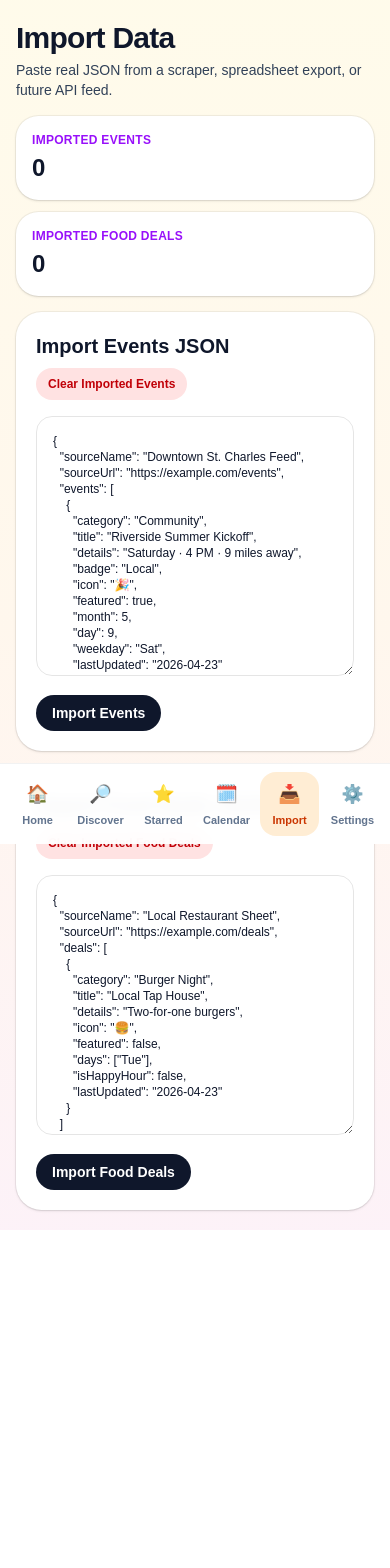
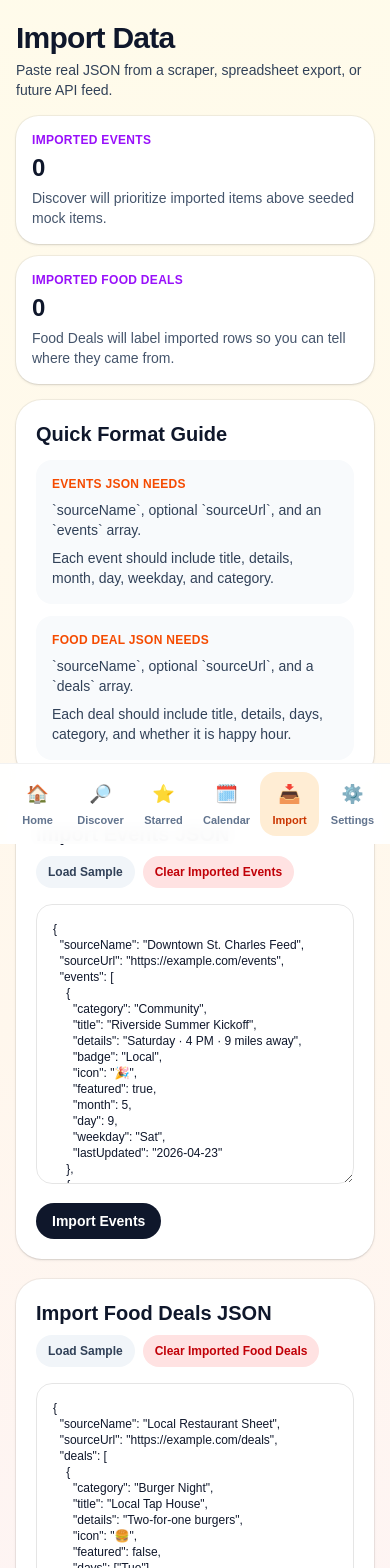
Before and after one commit to WallaceAIBot/good-times-calendar, a Next.js app: page /import in a window 390 px wide. Shown: the top 1568 px of the page. Before the commit the page ends 1358 px from the top, so only its background shows below. Built offline with nearby package versions, Linux system fonts and the light colour scheme.

Commit message:
polish import UX

```diff
--- a/app/import/page.tsx
+++ b/app/import/page.tsx
@@ -18,6 +18,18 @@ const sampleEventsJson = `{
       "day": 9,
       "weekday": "Sat",
       "lastUpdated": "2026-04-23"
+    },
+    {
+      "category": "Comedy",
+      "title": "Open Mic Laugh Night",
+      "details": "Friday · 8 PM · 11 miles away",
+      "badge": "Regional",
+      "icon": "🎤",
+      "featured": false,
+      "month": 5,
+      "day": 8,
+      "weekday": "Fri",
+      "lastUpdated": "2026-04-23"
     }
   ]
 }`;
@@ -35,9 +47,21 @@ const sampleDealsJson = `{
       "days": ["Tue"],
       "isHappyHour": false,
       "lastUpdated": "2026-04-23"
+    },
+    {
+      "category": "Happy Hour",
+      "title": "Downtown Sushi Bar",
+      "details": "4–6 PM happy hour",
+      "icon": "🍣",
+      "featured": true,
+      "days": ["Wed", "Thu", "Fri"],
+      "isHappyHour": true,
+      "lastUpdated": "2026-04-23"
     }
   ]
 }`;
+
+type StatusType = "idle" | "success" | "error";
 
 export default function ImportPage() {
   const {
@@ -51,32 +75,89 @@ export default function ImportPage() {
 
   const [eventsJson, setEventsJson] = useState(sampleEventsJson);
   const [dealsJson, setDealsJson] = useState(sampleDealsJson);
+
   const [eventsStatus, setEventsStatus] = useState("");
   const [dealsStatus, setDealsStatus] = useState("");
+  const [eventsStatusType, setEventsStatusType] = useState<StatusType>("idle");
+  const [dealsStatusType, setDealsStatusType] = useState<StatusType>("idle");
 
   const handleImportEvents = () => {
     try {
       const parsed = JSON.parse(eventsJson);
+
+      if (!parsed || !Array.isArray(parsed.events) || !parsed.sourceName) {
+        setEventsStatus("Event JSON needs sourceName and an events array.");
+        setEventsStatusType("error");
+        return;
+      }
+
       importEventsFromJson(parsed);
       setEventsStatus("Imported events successfully ✓");
+      setEventsStatusType("success");
     } catch {
-      setEventsStatus("Event JSON is invalid");
+      setEventsStatus("Event JSON is invalid.");
+      setEventsStatusType("error");
     }
   };
 
   const handleImportDeals = () => {
     try {
       const parsed = JSON.parse(dealsJson);
+
+      if (!parsed || !Array.isArray(parsed.deals) || !parsed.sourceName) {
+        setDealsStatus("Food deal JSON needs sourceName and a deals array.");
+        setDealsStatusType("error");
+        return;
+      }
+
       importFoodDealsFromJson(parsed);
       setDealsStatus("Imported food deals successfully ✓");
+      setDealsStatusType("success");
     } catch {
-      setDealsStatus("Food deal JSON is invalid");
+      setDealsStatus("Food deal JSON is invalid.");
+      setDealsStatusType("error");
     }
+  };
+
+  const handleLoadSampleEvents = () => {
+    setEventsJson(sampleEventsJson);
+    setEventsStatus("Loaded sample event JSON.");
+    setEventsStatusType("idle");
+  };
+
+  const handleLoadSampleDeals = () => {
+    setDealsJson(sampleDealsJson);
+    setDealsStatus("Loaded sample food deal JSON.");
+    setDealsStatusType("idle");
+  };
+
+  const handleClearImportedEvents = () => {
+    clearImportedEvents();
+    setEventsStatus("Cleared imported events.");
+    setEventsStatusType("idle");
+  };
+
+  const handleClearImportedDeals = () => {
+    clearImportedFoodDeals();
+    setDealsStatus("Cleared imported food deals.");
+    setDealsStatusType("idle");
+  };
+
+  const statusClass = (type: StatusType) => {
+    if (type === "success") {
+      return "text-green-700";
+    }
+
+    if (type === "error") {
+      return "text-red-700";
+    }
+
+    return "text-slate-600";
   };
 
   return (
     <main className="min-h-screen bg-gradient-to-b from-amber-50 via-orange-50 to-pink-50 px-4 py-5 text-slate-900 sm:p-6">
-      <div className="mx-auto max-w-3xl">
+      <div className="mx-auto max-w-4xl">
         <div className="mb-4">
           <h1 className="text-3xl font-extrabold tracking-tight sm:text-4xl">
             Import Data
@@ -92,6 +173,9 @@ export default function ImportPage() {
               Imported Events
             </p>
             <p className="mt-1 text-2xl font-extrabold">{importedEventsCount}</p>
+            <p className="mt-1 text-sm text-slate-600">
+              Discover will prioritize imported items above seeded mock items.
+            </p>
           </div>
 
           <div className="rounded-[1.4rem] bg-white p-4 shadow-sm ring-1 ring-black/5">
@@ -99,6 +183,38 @@ export default function ImportPage() {
               Imported Food Deals
             </p>
             <p className="mt-1 text-2xl font-extrabold">{importedFoodDealsCount}</p>
+            <p className="mt-1 text-sm text-slate-600">
+              Food Deals will label imported rows so you can tell where they came from.
+            </p>
+          </div>
+        </div>
+
+        <div className="mb-5 rounded-[1.6rem] bg-white p-5 shadow-sm ring-1 ring-black/5">
+          <h2 className="text-xl font-bold">Quick Format Guide</h2>
+          <div className="mt-3 grid gap-3 md:grid-cols-2">
+            <div className="rounded-2xl bg-slate-50 p-4">
+              <p className="text-xs font-bold uppercase tracking-wide text-orange-600">
+                Events JSON needs
+              </p>
+              <p className="mt-2 text-sm text-slate-700">
+                `sourceName`, optional `sourceUrl`, and an `events` array.
+              </p>
+              <p className="mt-2 text-sm text-slate-700">
+                Each event should include title, details, month, day, weekday, and category.
+              </p>
+            </div>
+
+            <div className="rounded-2xl bg-slate-50 p-4">
+              <p className="text-xs font-bold uppercase tracking-wide text-orange-600">
+                Food Deal JSON needs
+              </p>
+              <p className="mt-2 text-sm text-slate-700">
+                `sourceName`, optional `sourceUrl`, and a `deals` array.
+              </p>
+              <p className="mt-2 text-sm text-slate-700">
+                Each deal should include title, details, days, category, and whether it is happy hour.
+              </p>
+            </div>
           </div>
         </div>
 
@@ -106,29 +222,42 @@ export default function ImportPage() {
           <section className="rounded-[1.6rem] bg-white p-5 shadow-sm ring-1 ring-black/5">
             <div className="flex flex-wrap items-center justify-between gap-2">
               <h2 className="text-xl font-bold">Import Events JSON</h2>
+              <div className="flex flex-wrap gap-2">
                 <button
-                onClick={clearImportedEvents}
+                  onClick={handleLoadSampleEvents}
+                  className="rounded-full bg-slate-100 px-3 py-2 text-xs font-bold text-slate-700"
+                >
+                  Load Sample
+                </button>
+                <button
+                  onClick={handleClearImportedEvents}
                   className="rounded-full bg-red-100 px-3 py-2 text-xs font-bold text-red-700"
                 >
                   Clear Imported Events
                 </button>
               </div>
+            </div>
 
             <textarea
               value={eventsJson}
-              onChange={(e) => setEventsJson(e.target.value)}
-              className="mt-4 min-h-[260px] w-full rounded-2xl border border-black/10 p-4 font-mono text-xs outline-none focus:border-orange-300"
+              onChange={(e) => {
+                setEventsJson(e.target.value);
+                setEventsStatus("");
+                setEventsStatusType("idle");
+              }}
+              className="mt-4 min-h-[280px] w-full rounded-2xl border border-black/10 p-4 font-mono text-xs outline-none focus:border-orange-300"
             />
 
-            <div className="mt-3 flex flex-wrap gap-2">
+            <div className="mt-3 flex flex-wrap items-center gap-3">
               <button
                 onClick={handleImportEvents}
                 className="rounded-full bg-slate-900 px-4 py-2 text-sm font-semibold text-white"
               >
                 Import Events
               </button>
+
               {eventsStatus ? (
-                <p className="self-center text-sm font-medium text-slate-700">
+                <p className={`text-sm font-medium ${statusClass(eventsStatusType)}`}>
                   {eventsStatus}
                 </p>
               ) : null}
@@ -138,32 +267,55 @@ export default function ImportPage() {
           <section className="rounded-[1.6rem] bg-white p-5 shadow-sm ring-1 ring-black/5">
             <div className="flex flex-wrap items-center justify-between gap-2">
               <h2 className="text-xl font-bold">Import Food Deals JSON</h2>
+              <div className="flex flex-wrap gap-2">
                 <button
-                onClick={clearImportedFoodDeals}
+                  onClick={handleLoadSampleDeals}
+                  className="rounded-full bg-slate-100 px-3 py-2 text-xs font-bold text-slate-700"
+                >
+                  Load Sample
+                </button>
+                <button
+                  onClick={handleClearImportedDeals}
                   className="rounded-full bg-red-100 px-3 py-2 text-xs font-bold text-red-700"
                 >
                   Clear Imported Food Deals
                 </button>
               </div>
+            </div>
 
             <textarea
               value={dealsJson}
-              onChange={(e) => setDealsJson(e.target.value)}
-              className="mt-4 min-h-[260px] w-full rounded-2xl border border-black/10 p-4 font-mono text-xs outline-none focus:border-orange-300"
+              onChange={(e) => {
+                setDealsJson(e.target.value);
+                setDealsStatus("");
+                setDealsStatusType("idle");
+              }}
+              className="mt-4 min-h-[280px] w-full rounded-2xl border border-black/10 p-4 font-mono text-xs outline-none focus:border-orange-300"
             />
 
-            <div className="mt-3 flex flex-wrap gap-2">
+            <div className="mt-3 flex flex-wrap items-center gap-3">
               <button
                 onClick={handleImportDeals}
                 className="rounded-full bg-slate-900 px-4 py-2 text-sm font-semibold text-white"
               >
                 Import Food Deals
               </button>
+
               {dealsStatus ? (
-                <p className="self-center text-sm font-medium text-slate-700">
+                <p className={`text-sm font-medium ${statusClass(dealsStatusType)}`}>
                   {dealsStatus}
                 </p>
               ) : null}
+            </div>
+          </section>
+
+          <section className="rounded-[1.6rem] bg-white p-5 shadow-sm ring-1 ring-black/5">
+            <h2 className="text-xl font-bold">Tips</h2>
+            <div className="mt-3 space-y-2 text-sm text-slate-700">
+              <p>• Imported items are labeled so you can spot them easily.</p>
+              <p>• Duplicate imports from the same source are filtered as best as possible.</p>
+              <p>• Imported events appear in Discover, and imported deals appear in Food Deals.</p>
+              <p>• Later we can hook a scraper or API output directly into this same JSON format.</p>
             </div>
           </section>
         </div>
```
Lines whose indentation alone changed are shown as unchanged.
